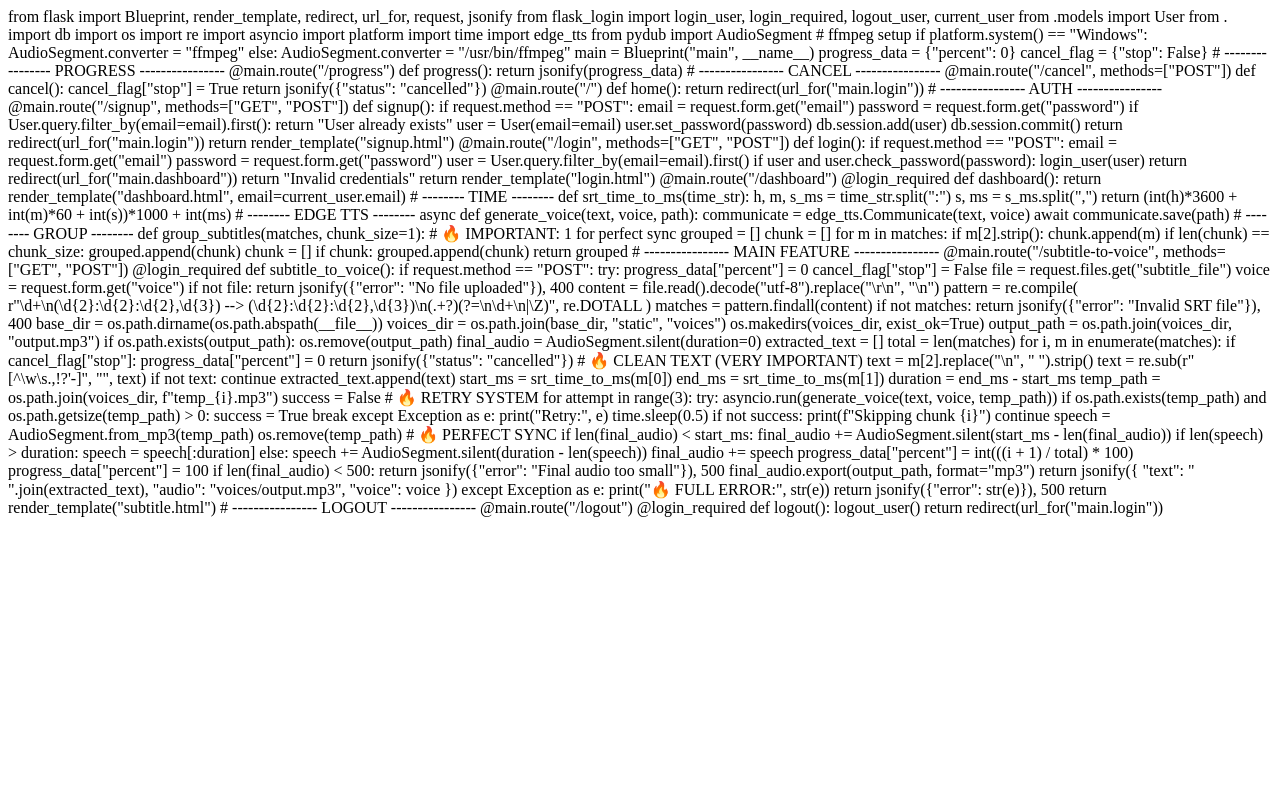
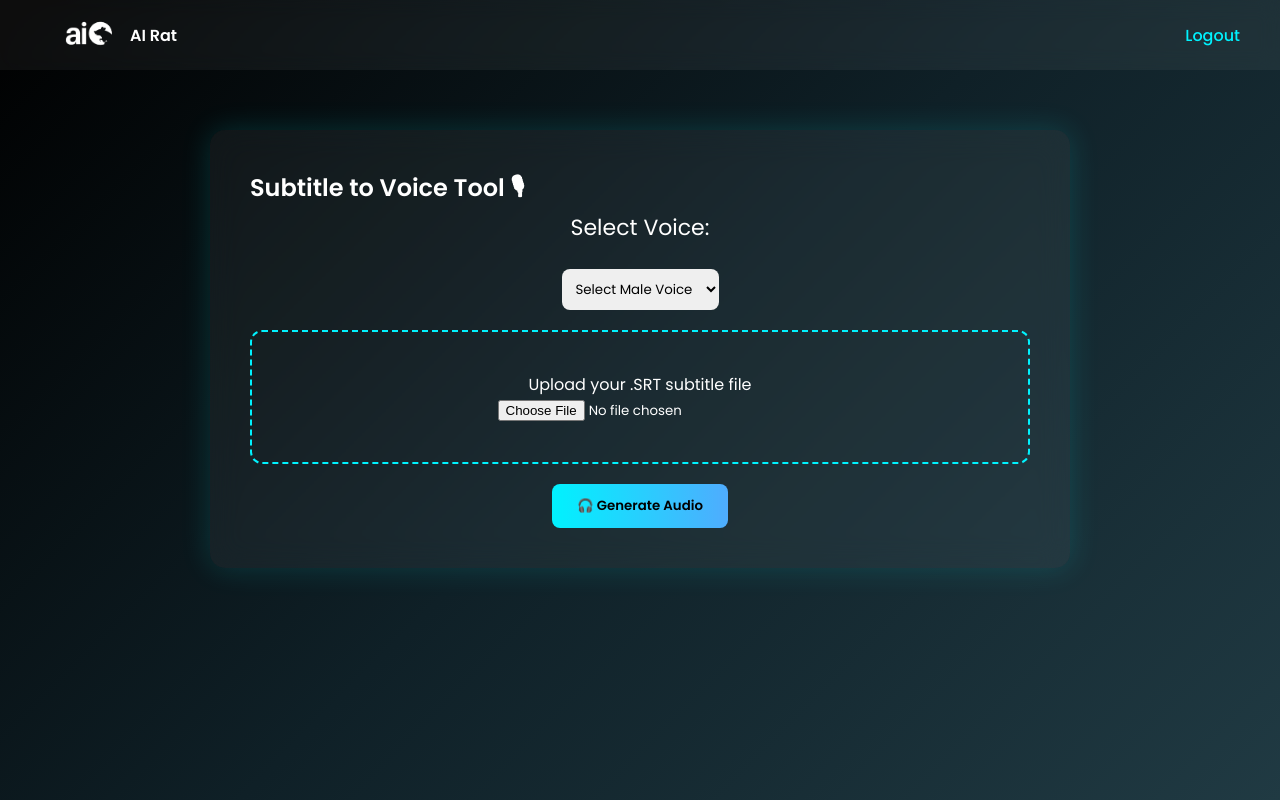
Before and after one commit to Divyabaskar-28/D_Lab, a Flask app: page /subtitle-to-voice in a window 1280 px wide. Run offline with Flask 3, Linux system fonts and the light colour scheme; a user stored in the database is signed in.

Commit message:
Initial commit

```diff
--- a/app/templates/subtitle.html
+++ b/app/templates/subtitle.html
@@ -1,243 +1,281 @@
-from flask import Blueprint, render_template, redirect, url_for, request, jsonify
-from flask_login import login_user, login_required, logout_user, current_user
-from .models import User
-from . import db
+<!DOCTYPE html>
+<html lang="en">
+<head>
+<meta charset="UTF-8">
+<title>Subtitle to Voice - D Lab</title>
+<meta name="viewport" content="width=device-width, initial-scale=1.0">
 
-import os
-import re
-import asyncio
-import platform
-import time
-import edge_tts
-from pydub import AudioSegment
+<link href="https://fonts.googleapis.com/css2?family=Poppins:wght@300;400;500;600&display=swap" rel="stylesheet">
 
-# ffmpeg setup
-if platform.system() == "Windows":
-    AudioSegment.converter = "ffmpeg"
-else:
-    AudioSegment.converter = "/usr/bin/ffmpeg"
+<style>
+*{
+margin:0;
+padding:0;
+box-sizing:border-box;
+font-family:'Poppins',sans-serif;
+}
+body{
+min-height:100vh;
+background:linear-gradient(135deg,#000000,#0f2027,#203a43);
+color:#fff;
+}
+.navbar{
+height:70px;
+display:flex;
+justify-content:space-between;
+align-items:center;
+padding:0 40px;
+background:rgba(255,255,255,0.05);
+backdrop-filter:blur(10px);
+}
+.logo{
+display:flex;
+align-items:center;
+}
+.logo img{
+max-height:90px;
+}
+.back{
+text-decoration:none;
+color:#00f2fe;
+font-weight:500;
+}
+.container{
+max-width:900px;
+margin:40px auto;
+padding:20px;
+}
+.card{
+background:rgba(255,255,255,0.05);
+backdrop-filter:blur(15px);
+padding:40px;
+border-radius:15px;
+box-shadow:0 0 30px rgba(0,255,255,0.15);
+margin-bottom:30px;
+}
+.upload-box{
+border:2px dashed #00f2fe;
+padding:40px;
+text-align:center;
+border-radius:12px;
+margin-bottom:20px;
+}
+.voice-select{
+margin-bottom:20px;
+text-align:center;
+}
+select{
+padding:10px;
+border-radius:8px;
+border:none;
+}
+button{
+padding:12px 25px;
+border-radius:8px;
+border:none;
+background:linear-gradient(90deg,#00f2fe,#4facfe);
+color:#000;
+font-weight:600;
+cursor:pointer;
+}
+.text-output{
+background:rgba(255,255,255,0.08);
+padding:20px;
+border-radius:10px;
+max-height:250px;
+overflow-y:auto;
+}
+audio{
+width:100%;
+margin-top:10px;
+}
+</style>
+</head>
 
-main = Blueprint("main", __name__)
+<body>
 
-progress_data = {"percent": 0}
-cancel_flag = {"stop": False}
+<div class="navbar">
+<div class="logo">
+<img src="{{ url_for('static', filename='aiRat_1.webp') }}">
+<b>AI Rat</b>
+</div>
+<a href="/logout" class="back">Logout</a>
+</div>
 
+<div class="container">
 
-# ---------------- PROGRESS ----------------
-@main.route("/progress")
-def progress():
-    return jsonify(progress_data)
+<div class="card">
 
+<h2>Subtitle to Voice Tool 🎙</h2>
 
-# ---------------- CANCEL ----------------
-@main.route("/cancel", methods=["POST"])
-def cancel():
-    cancel_flag["stop"] = True
-    return jsonify({"status": "cancelled"})
+<form id="voice-form" enctype="multipart/form-data">
 
+<div class="voice-select">
+<label style="font-size:22px;">Select Voice:</label><br><br>
 
-@main.route("/")
-def home():
-    return redirect(url_for("main.login"))
+<select name="voice" required>
+<option disabled selected>Select Male Voice</option>
+<option value="en-US-GuyNeural">Guy (US)</option>
+<option value="en-US-DavisNeural">Davis (US)</option>
+<option value="en-US-TonyNeural">Tony (US)</option>
+<option value="en-GB-RyanNeural">Ryan (UK)</option>
+<option value="en-GB-ThomasNeural">Thomas (UK)</option>
+<option value="en-AU-WilliamNeural">William (AU)</option>
+<option value="en-IN-PrabhatNeural">Prabhat (India)</option>
+</select>
+</div>
 
+<div class="upload-box">
+<p>Upload your .SRT subtitle file</p>
+<input type="file" name="subtitle_file" accept=".srt" required>
+</div>
 
-# ---------------- AUTH ----------------
-@main.route("/signup", methods=["GET", "POST"])
-def signup():
-    if request.method == "POST":
-        email = request.form.get("email")
-        password = request.form.get("password")
+<!-- ✅ BUTTONS -->
+<div style="text-align:center; display:flex; justify-content:center; gap:15px;">
+<button type="submit" id="generate-btn">🎧 Generate Audio</button>
 
-        if User.query.filter_by(email=email).first():
-            return "User already exists"
+<!-- 🔥 CANCEL HIDDEN DEFAULT -->
+<button type="button" id="cancel-btn" onclick="cancelProcess()" style="display:none;">
+❌ Cancel
+</button>
+</div>
 
-        user = User(email=email)
-        user.set_password(password)
-        db.session.add(user)
-        db.session.commit()
+</form>
 
-        return redirect(url_for("main.login"))
+<div id="result-container"></div>
 
-    return render_template("signup.html")
+<!-- PROGRESS -->
+<div id="progress-container" style="display:none; margin-top:25px; text-align:center;">
+<h3>Generating Audio...</h3>
 
+<div style="width:100%;height:20px;background:rgba(255,255,255,0.1);border-radius:10px;overflow:hidden;">
+<div id="progress-bar" style="height:100%;width:0%;background:linear-gradient(90deg,#00f2fe,#4facfe);"></div>
+</div>
 
-@main.route("/login", methods=["GET", "POST"])
-def login():
-    if request.method == "POST":
-        email = request.form.get("email")
-        password = request.form.get("password")
+<p style="margin-top:10px;">
+<span id="progress-text">0%</span>
+</p>
+</div>
 
-        user = User.query.filter_by(email=email).first()
+</div>
+</div>
 
-        if user and user.check_password(password):
-            login_user(user)
-            return redirect(url_for("main.dashboard"))
+<script>
+let controller;
 
-        return "Invalid credentials"
+function refreshPage() {
+    location.reload();
+}
 
-    return render_template("login.html")
+function cancelProcess() {
 
+    if (controller) {
+        controller.abort();
+    }
 
-@main.route("/dashboard")
-@login_required
-def dashboard():
-    return render_template("dashboard.html", email=current_user.email)
+    fetch("/cancel", { method: "POST" })
+    .then(() => {
+        location.reload();
+    });
+}
 
+const form = document.getElementById("voice-form");
+const progressContainer = document.getElementById("progress-container");
+const progressBar = document.getElementById("progress-bar");
+const progressText = document.getElementById("progress-text");
+const resultContainer = document.getElementById("result-container");
 
-# -------- TIME --------
-def srt_time_to_ms(time_str):
-    h, m, s_ms = time_str.split(":")
-    s, ms = s_ms.split(",")
-    return (int(h)*3600 + int(m)*60 + int(s))*1000 + int(ms)
+const cancelBtn = document.getElementById("cancel-btn");
+const generateBtn = document.getElementById("generate-btn");
 
+form.addEventListener("submit", async (e) => {
+    e.preventDefault();
 
-# -------- EDGE TTS --------
-async def generate_voice(text, voice, path):
-    communicate = edge_tts.Communicate(text, voice)
-    await communicate.save(path)
+    controller = new AbortController();
 
+    progressContainer.style.display = "block";
 
-# -------- GROUP --------
-def group_subtitles(matches, chunk_size=1):  # 🔥 IMPORTANT: 1 for perfect sync
-    grouped = []
-    chunk = []
+    // 🔥 SHOW cancel button
+    cancelBtn.style.display = "inline-block";
 
-    for m in matches:
-        if m[2].strip():
-            chunk.append(m)
+    // 🔥 DISABLE generate button
+    generateBtn.disabled = true;
 
-        if len(chunk) == chunk_size:
-            grouped.append(chunk)
-            chunk = []
+    const formData = new FormData(form);
 
-    if chunk:
-        grouped.append(chunk)
+    fetch("/subtitle-to-voice", {
+        method: "POST",
+        body: formData,
+        signal: controller.signal
+    })
+    .then(res => res.json().then(data => {
+        if (!res.ok) throw new Error(data.error || "Server Error");
+        return data;
+    }))
+    .then(data => {
 
-    return grouped
+        progressContainer.style.display = "none";
 
+        // 🔥 HIDE cancel button
+        cancelBtn.style.display = "none";
 
-# ---------------- MAIN FEATURE ----------------
-@main.route("/subtitle-to-voice", methods=["GET", "POST"])
-@login_required
-def subtitle_to_voice():
+        // 🔥 ENABLE generate button
+        generateBtn.disabled = false;
 
-    if request.method == "POST":
+        resultContainer.innerHTML = `
+        <div class="card">
+            <h3>Extracted Text</h3>
+            <div class="text-output">${data.text}</div>
+        </div>
 
-        try:
-            progress_data["percent"] = 0
-            cancel_flag["stop"] = False
+        <div class="card">
+            <h3>Generated Audio</h3>
+            <audio controls>
+                <source src="/static/${data.audio}" type="audio/mpeg">
+            </audio>
 
-            file = request.files.get("subtitle_file")
-            voice = request.form.get("voice")
+            <br><br>
 
-            if not file:
-                return jsonify({"error": "No file uploaded"}), 400
+            <div style="display:flex; justify-content:center; gap:15px;">
+                <a href="/static/${data.audio}" download>
+                    <button>⬇️ Download Audio</button>
+                </a>
 
-            content = file.read().decode("utf-8").replace("\r\n", "\n")
+                <button onclick="refreshPage()">🔄 Generate New</button>
+            </div>
+        </div>
+        `;
+    })
+    .catch(err => {
 
-            pattern = re.compile(
-                r"\d+\n(\d{2}:\d{2}:\d{2},\d{3}) --> (\d{2}:\d{2}:\d{2},\d{3})\n(.+?)(?=\n\d+\n|\Z)",
-                re.DOTALL
-            )
+        // 🔥 HIDE cancel button
+        cancelBtn.style.display = "none";
 
-            matches = pattern.findall(content)
+        // 🔥 ENABLE generate button
+        generateBtn.disabled = false;
 
-            if not matches:
-                return jsonify({"error": "Invalid SRT file"}), 400
+        if (err.name === "AbortError") {
+            console.log("Request cancelled");
+        } else {
+            alert("Error: " + err.message);
+        }
 
-            base_dir = os.path.dirname(os.path.abspath(__file__))
-            voices_dir = os.path.join(base_dir, "static", "voices")
-            os.makedirs(voices_dir, exist_ok=True)
+        progressContainer.style.display = "none";
+    });
+});
 
-            output_path = os.path.join(voices_dir, "output.mp3")
+// progress updater
+setInterval(() => {
+    fetch("/progress")
+    .then(res => res.json())
+    .then(data => {
+        progressBar.style.width = data.percent + "%";
+        progressText.innerText = data.percent + "%";
+    })
+    .catch(() => {});
+}, 1000);
 
-            if os.path.exists(output_path):
-                os.remove(output_path)
+</script>
 
-            final_audio = AudioSegment.silent(duration=0)
-            extracted_text = []
-
-            total = len(matches)
-
-            for i, m in enumerate(matches):
-
-                if cancel_flag["stop"]:
-                    progress_data["percent"] = 0
-                    return jsonify({"status": "cancelled"})
-
-                # 🔥 CLEAN TEXT (VERY IMPORTANT)
-                text = m[2].replace("\n", " ").strip()
-                text = re.sub(r"[^\w\s.,!?'-]", "", text)
-
-                if not text:
-                    continue
-
-                extracted_text.append(text)
-
-                start_ms = srt_time_to_ms(m[0])
-                end_ms = srt_time_to_ms(m[1])
-                duration = end_ms - start_ms
-
-                temp_path = os.path.join(voices_dir, f"temp_{i}.mp3")
-
-                success = False
-
-                # 🔥 RETRY SYSTEM
-                for attempt in range(3):
-                    try:
-                        asyncio.run(generate_voice(text, voice, temp_path))
-
-                        if os.path.exists(temp_path) and os.path.getsize(temp_path) > 0:
-                            success = True
-                            break
-
-                    except Exception as e:
-                        print("Retry:", e)
-                        time.sleep(0.5)
-
-                if not success:
-                    print(f"Skipping chunk {i}")
-                    continue
-
-                speech = AudioSegment.from_mp3(temp_path)
-                os.remove(temp_path)
-
-                # 🔥 PERFECT SYNC
-                if len(final_audio) < start_ms:
-                    final_audio += AudioSegment.silent(start_ms - len(final_audio))
-
-                if len(speech) > duration:
-                    speech = speech[:duration]
-                else:
-                    speech += AudioSegment.silent(duration - len(speech))
-
-                final_audio += speech
-
-                progress_data["percent"] = int(((i + 1) / total) * 100)
-
-            progress_data["percent"] = 100
-
-            if len(final_audio) < 500:
-                return jsonify({"error": "Final audio too small"}), 500
-
-            final_audio.export(output_path, format="mp3")
-
-            return jsonify({
-                "text": " ".join(extracted_text),
-                "audio": "voices/output.mp3",
-                "voice": voice
-            })
-
-        except Exception as e:
-            print("🔥 FULL ERROR:", str(e))
-            return jsonify({"error": str(e)}), 500
-
-    return render_template("subtitle.html")
-
-
-# ---------------- LOGOUT ----------------
-@main.route("/logout")
-@login_required
-def logout():
-    logout_user()
-    return redirect(url_for("main.login"))
+</body>
+</html>
```
